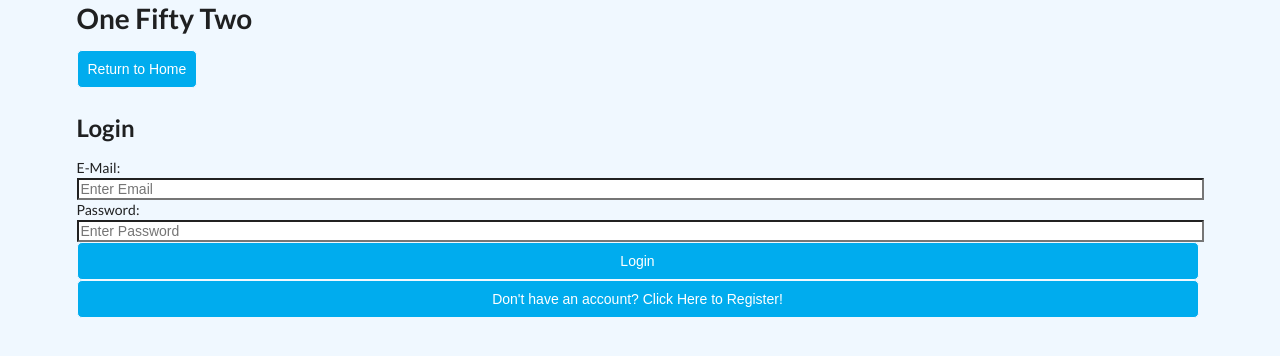
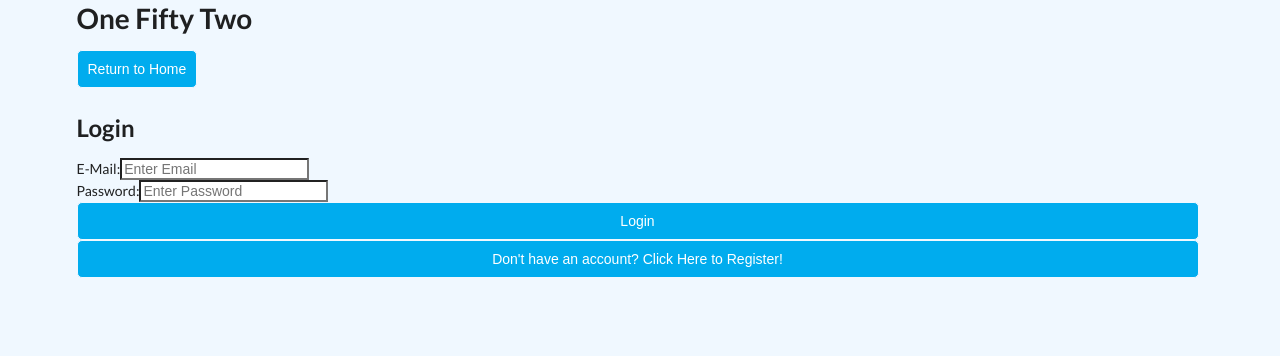
Before and after one commit to jayaramsivaramannair/book_notes, a React (Create React App) app: page /login in a window 1280 px wide. Shown: the top 356 px of the page. Built offline with nearby package versions, Linux system fonts and the light colour scheme; no server answers.

Commit message:
Added a useForm custom hook to handle change on login form

```diff
--- a/src/Components/Landing.js
+++ b/src/Components/Landing.js
@@ -16,9 +16,11 @@ function Landing() {
     return (
         <div className="wrapper">
             <header className="header" style={{ display: 'grid', gridTemplateColumns: '2fr 1fr 1fr' }}>
+                {/*
                 <button onClick={navigateDashboard}>
                     Dashboard
                 </button>
+                */}
                 <button onClick={navigateLogin}>
                     Login
                 </button>
--- a/src/Components/LoginForm.js
+++ b/src/Components/LoginForm.js
@@ -3,26 +3,20 @@ import axios from 'axios'
 import { connect } from 'react-redux';
 import { useHistory } from 'react-router-dom';
 import { saveLoginDetails } from '../actions'
+import useForm from '../useForm.js'
+
 
 const LoginForm = ({ saveLoginDetails }) => {
-    const [formValues, setFormValues] = useState({
-        email: '',
-        password: '',
-    })
+    const {handleChange, values, setValues} = useForm()
 
     const [loading, setLoading] = useState(false)
 
     const history = useHistory()
 
-    const registerFormValues = (event) => {
-        setFormValues({ ...formValues, [event.target.name]: event.target.value })
-        console.log(formValues)
-    }
-
     const submitForm = (evt) => {
         evt.preventDefault()
         setLoading(true)
-        axios.post("https://fifty-two-book-notes.herokuapp.com/api/login", formValues)
+        axios.post("https://fifty-two-book-notes.herokuapp.com/api/login", values)
             .then((response) => {
                 localStorage.setItem('authToken', response.data.token)
                 console.log(response.data)
@@ -33,7 +27,7 @@ const LoginForm = ({ saveLoginDetails }) => {
             .catch((err) => {
                 console.log(err)
             })
-        setFormValues({ ...formValues, email: '', password: '' })
+        setValues({...values, email: '', password: ''})
     }
     return (
 
@@ -42,22 +36,26 @@ const LoginForm = ({ saveLoginDetails }) => {
             <button onClick={() => history.push('/')}>Return to Home</button>
             <h2>Login</h2>
             <form onSubmit={submitForm}>
+                <div className="form-inputs">
                     <label >E-Mail:</label>
                     <input
                         type="email"
                         name="email"
                         placeholder="Enter Email"
-                    value={formValues.email}
-                    onChange={registerFormValues}
+                        value={values.email}
+                        onChange={handleChange}
                     />
+                </div>
+                <div className="form-inputs">
                     <label>Password:</label>
                     <input
                         type="password"
                         name="password"
                         placeholder="Enter Password"
-                    value={formValues.password}
-                    onChange={registerFormValues}
+                        value={values.password}
+                        onChange={handleChange}
                     />
+                </div>
                 <button>Login</button>
                 <button onClick={()=> history.push('/register')}>Don't have an account? Click Here to Register!</button>
             </form>
--- /dev/null
+++ b/src/useForm.js
@@ -0,0 +1,23 @@
+import {useState, useEffect} from 'react'
+
+export const useForm = () => {
+    const [values, setValues] = useState({
+        email: '',
+        password: '',
+    })
+
+    const [errors, setErrors] = useState({});
+
+    const handleChange = e => {
+        const {name, value} = e.target;
+        console.log(name, value)
+        setValues({
+            ...values,
+            [name]: value
+        });
+    }
+
+    return { handleChange, values, setValues };
+}
+
+export default useForm;
```
Lines whose indentation alone changed are shown as unchanged.
